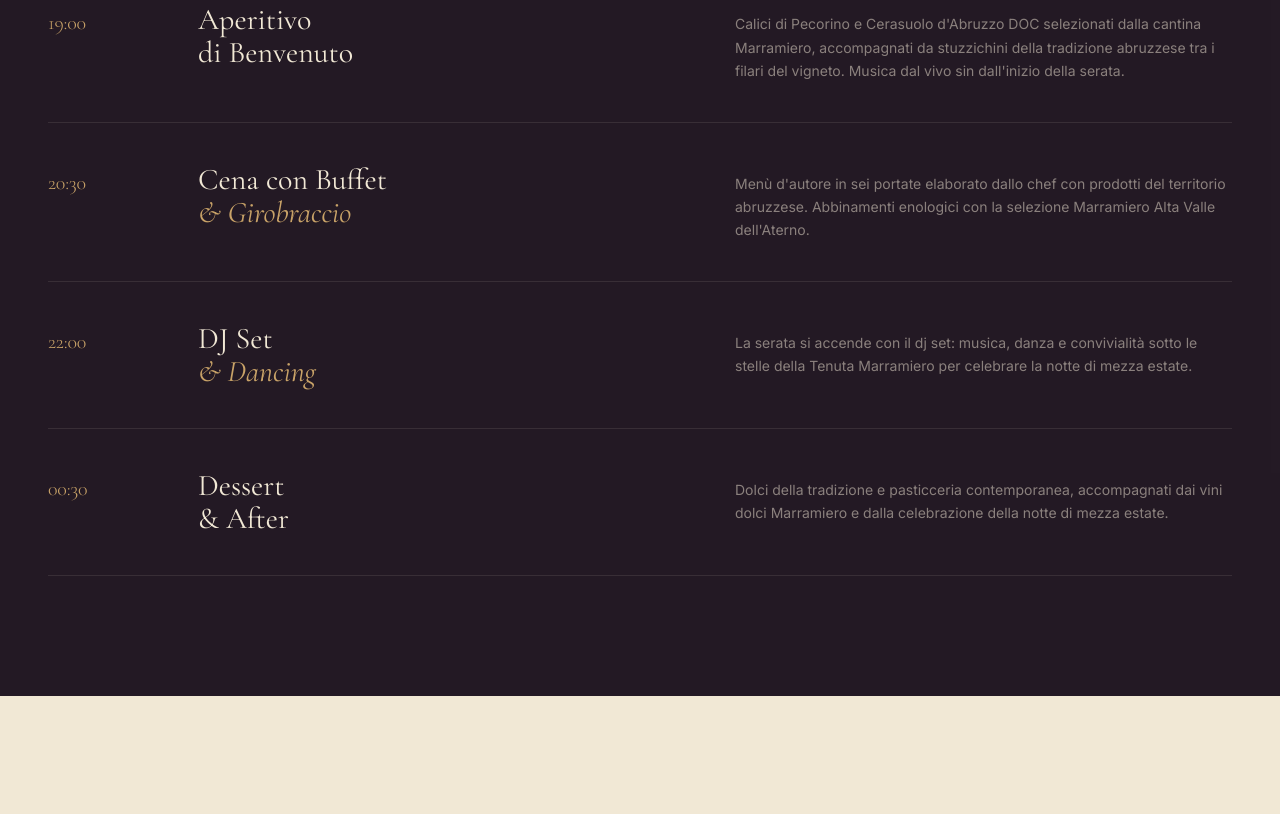
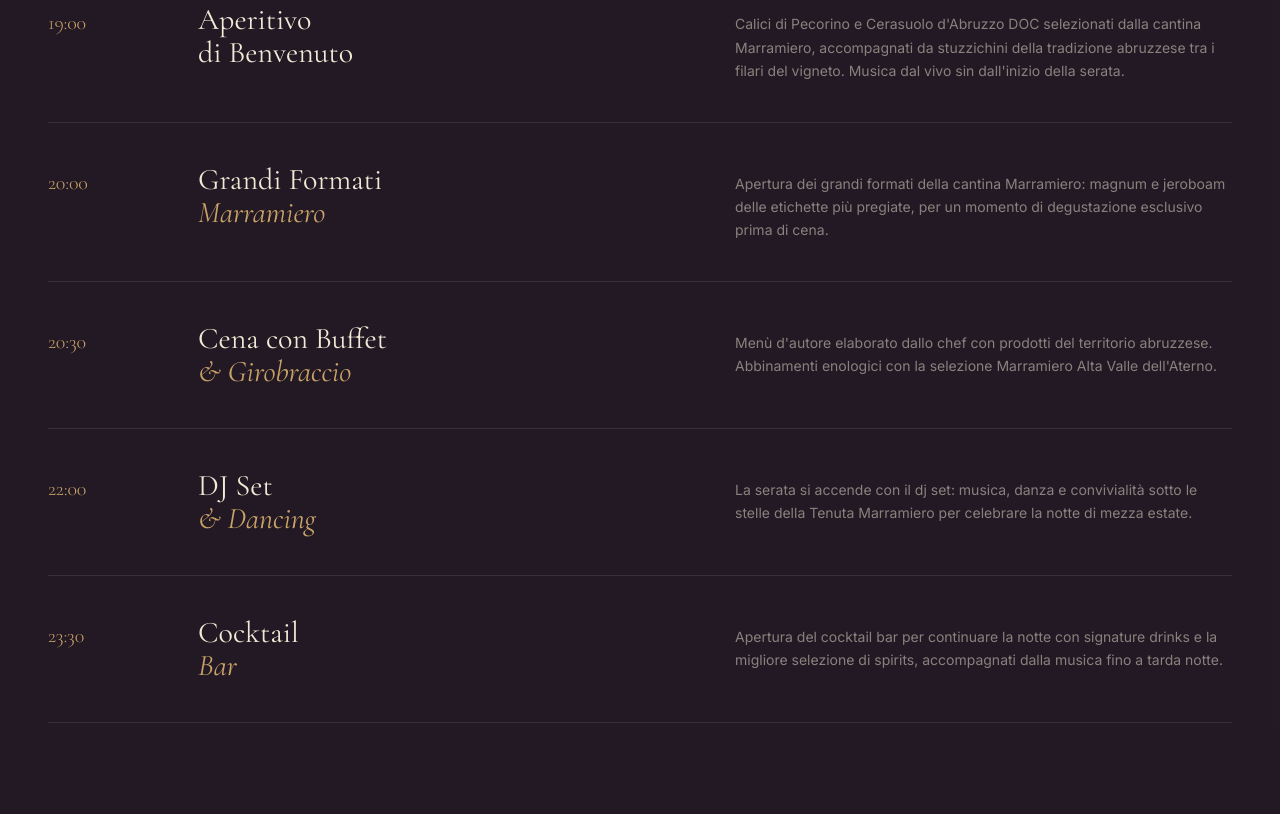
Before and after one commit to dantemarramiero/Midsummergala, a website: page public/index.html in a window 1280 px wide. Shown: the part 1814-2628 px from the top of the page. Drawn offline with nearby package versions, Linux system fonts and the light colour scheme; a web font is replaced by a local one.

Commit message:
Programma serata: aggiorna voci e orari

```diff
--- a/public/index.html
+++ b/public/index.html
@@ -795,9 +795,14 @@
         <div class="program-desc">Calici di Pecorino e Cerasuolo d'Abruzzo DOC selezionati dalla cantina Marramiero, accompagnati da stuzzichini della tradizione abruzzese tra i filari del vigneto. Musica dal vivo sin dall'inizio della serata.</div>
       </div>
       <div class="program-item">
+        <div class="program-time">20:00</div>
+        <div class="program-name">Grandi Formati<br><em style="color:var(--accent-soft);">Marramiero</em></div>
+        <div class="program-desc">Apertura dei grandi formati della cantina Marramiero: magnum e jeroboam delle etichette più pregiate, per un momento di degustazione esclusivo prima di cena.</div>
+      </div>
+      <div class="program-item">
         <div class="program-time">20:30</div>
         <div class="program-name">Cena con Buffet<br><em style="color:var(--accent-soft);">& Girobraccio</em></div>
-        <div class="program-desc">Menù d'autore in sei portate elaborato dallo chef con prodotti del territorio abruzzese. Abbinamenti enologici con la selezione Marramiero Alta Valle dell'Aterno.</div>
+        <div class="program-desc">Menù d'autore elaborato dallo chef con prodotti del territorio abruzzese. Abbinamenti enologici con la selezione Marramiero Alta Valle dell'Aterno.</div>
       </div>
       <div class="program-item">
         <div class="program-time">22:00</div>
@@ -805,9 +810,9 @@
         <div class="program-desc">La serata si accende con il dj set: musica, danza e convivialità sotto le stelle della Tenuta Marramiero per celebrare la notte di mezza estate.</div>
       </div>
       <div class="program-item">
-        <div class="program-time">00:30</div>
-        <div class="program-name">Dessert<br>&amp; After</div>
-        <div class="program-desc">Dolci della tradizione e pasticceria contemporanea, accompagnati dai vini dolci Marramiero e dalla celebrazione della notte di mezza estate.</div>
+        <div class="program-time">23:30</div>
+        <div class="program-name">Cocktail<br><em style="color:var(--accent-soft);">Bar</em></div>
+        <div class="program-desc">Apertura del cocktail bar per continuare la notte con signature drinks e la migliore selezione di spirits, accompagnati dalla musica fino a tarda notte.</div>
       </div>
     </div>
   </div>
```
